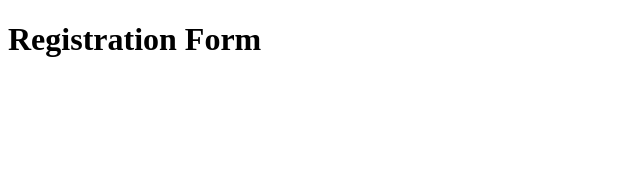
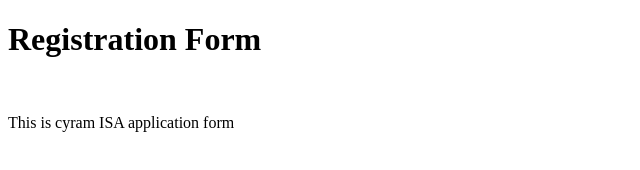
Before and after one commit to ameercyram/registration-page, a plain HTML site: page index.html in a window 1280 px wide. Shown: the whole page, without its empty margins (0-640 px from the left). Drawn offline with Linux system fonts and the light colour scheme.

Commit message:
added paragraph under h1 heading

```diff
--- a/index.html
+++ b/index.html
@@ -7,6 +7,10 @@
         <h1>
             Registration Form
         </h1>
+        <br>
+        <p>
+            This is cyram ISA application form
+        </p>
 
 
     </body>
```
